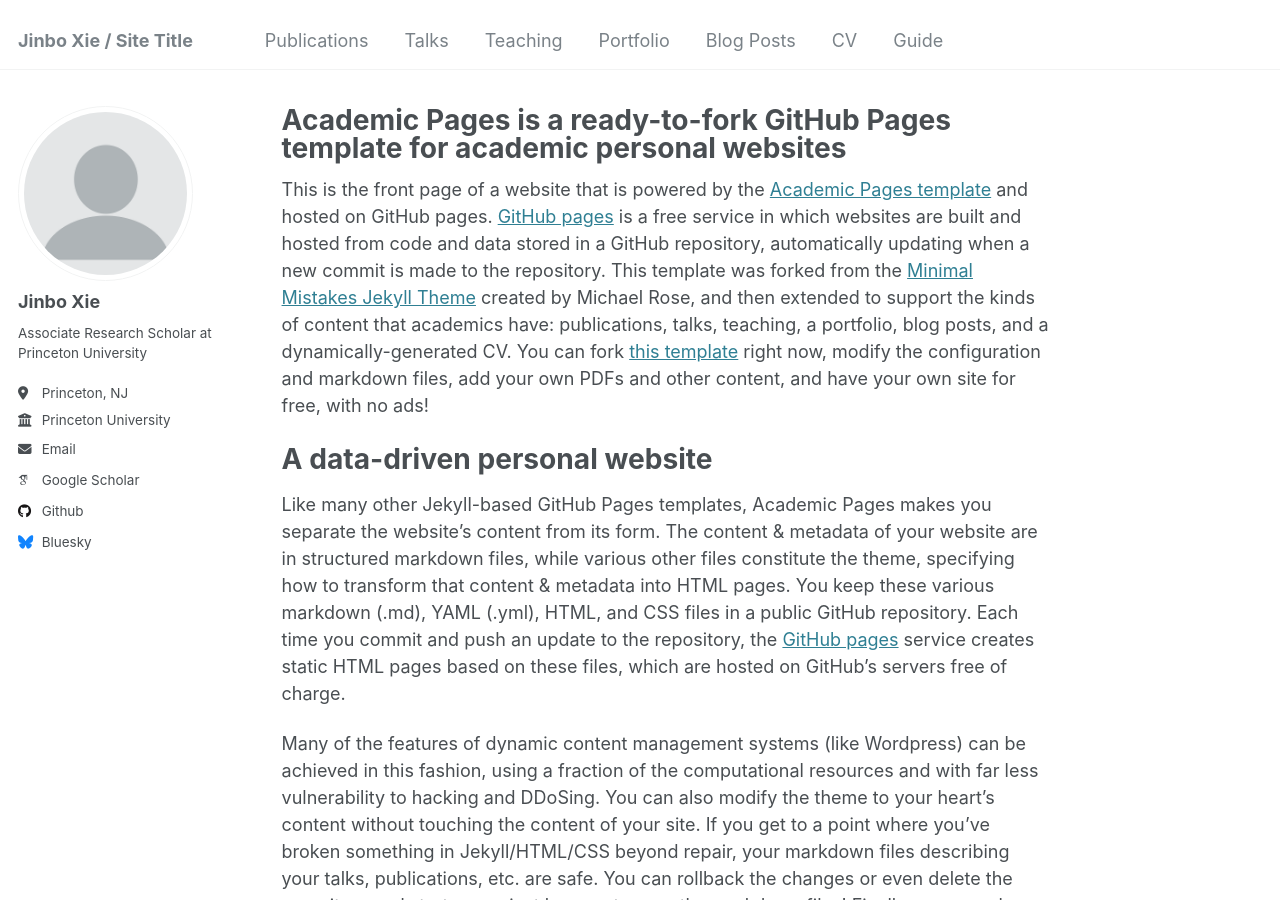
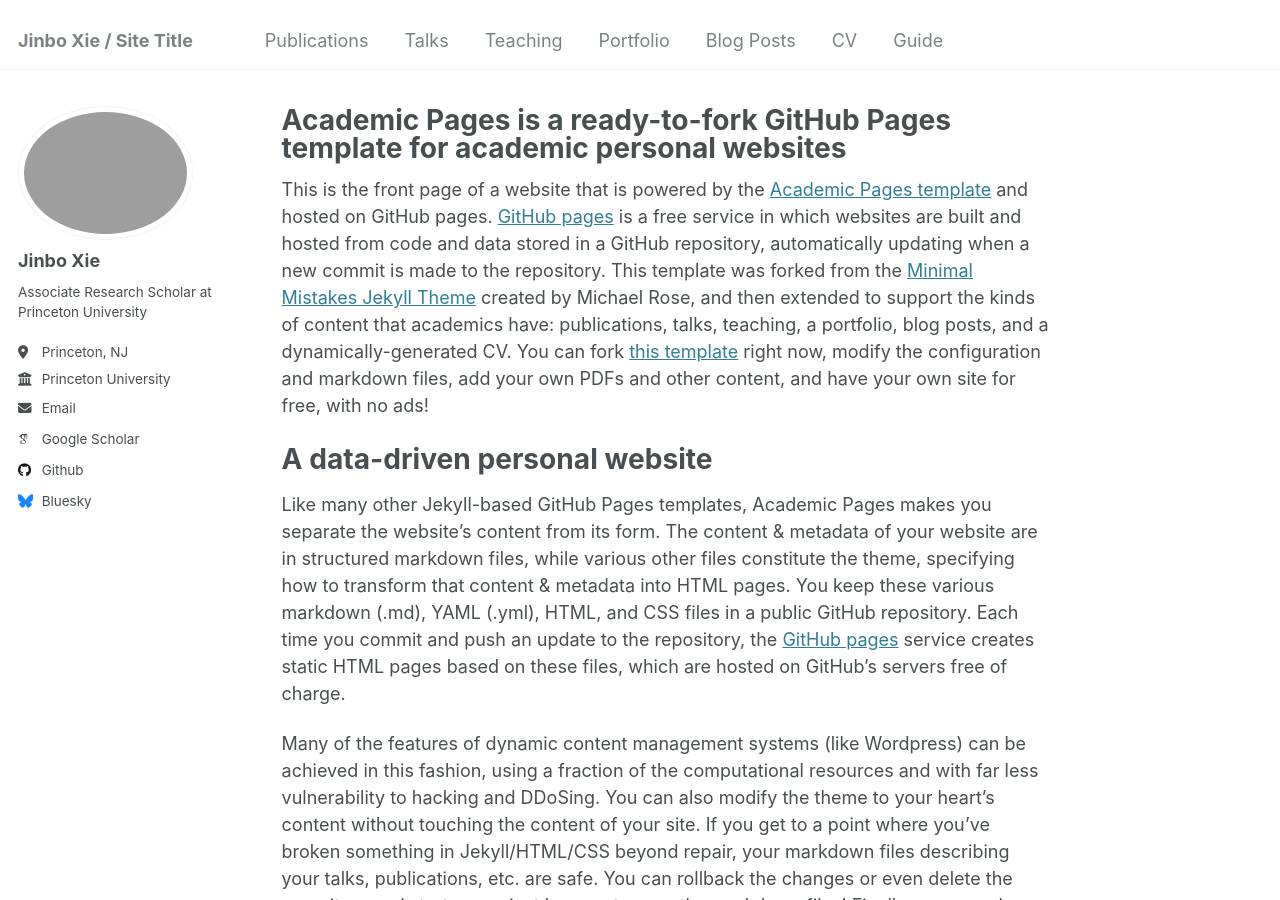
Before and after one commit to jinbox2000/jinbox2000.github.io, a Jekyll site: the page built from _pages/about.md, in a window 1280 px wide and 900 px high. Built offline with Jekyll 4.4.1, drawn with Linux system fonts in a browser that asks for light colours; some web fonts are replaced.

Commit message:
Update _config.yml

```diff
--- a/_config.yml
+++ b/_config.yml
@@ -21,7 +21,7 @@ repository               : "jinbox2000/jinbox2000.github.io"
 #               Additional customization can be done by editing /_includes/author-profile.html
 author:
   # Biographic information
-  avatar           : "profile.png"
+  avatar           : "aeed fig.jpg"
   name             : "Jinbo Xie"
   pronouns         : # example: "she/her"
   bio              : "Associate Research Scholar at Princeton University"
```
